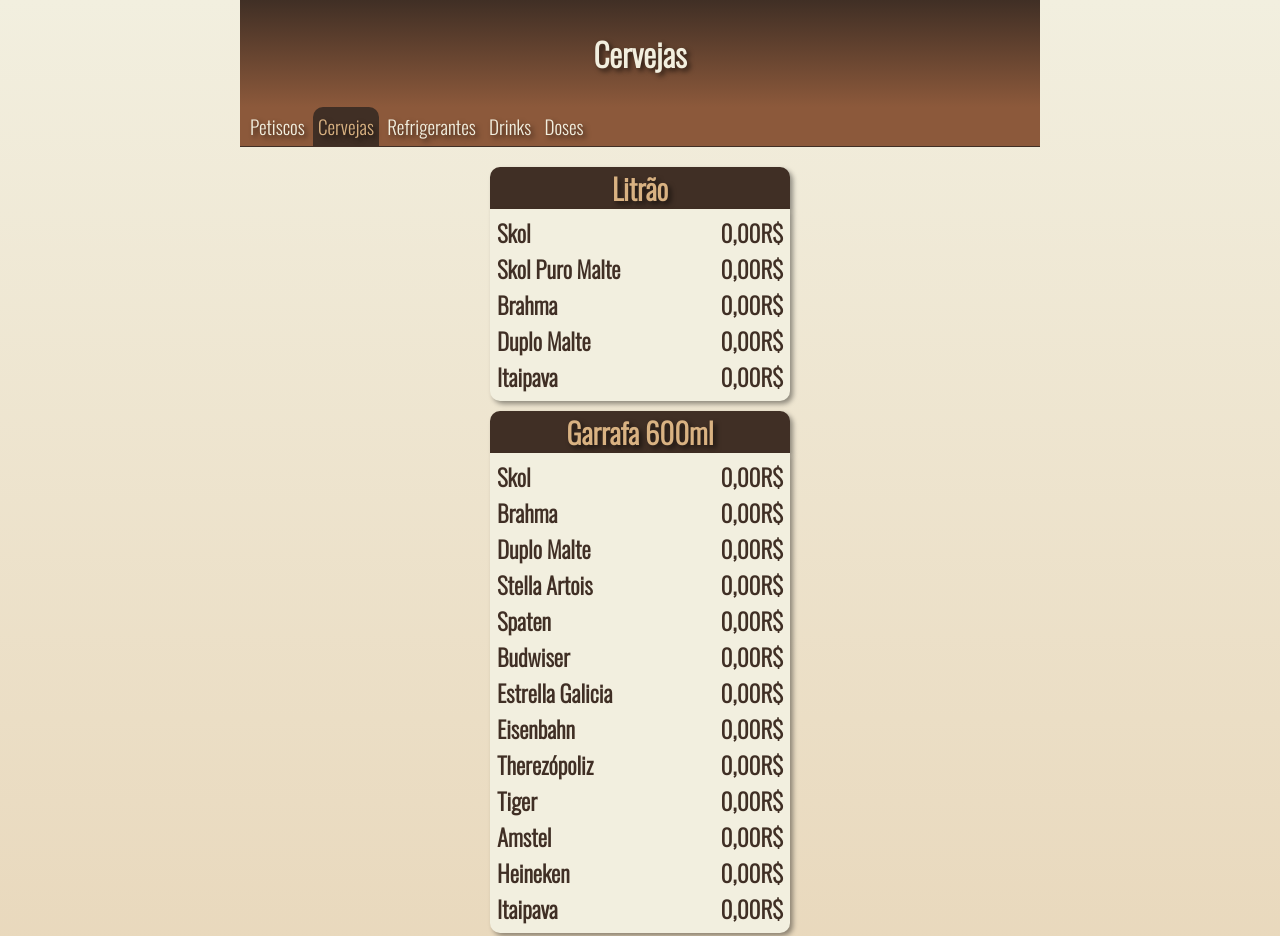
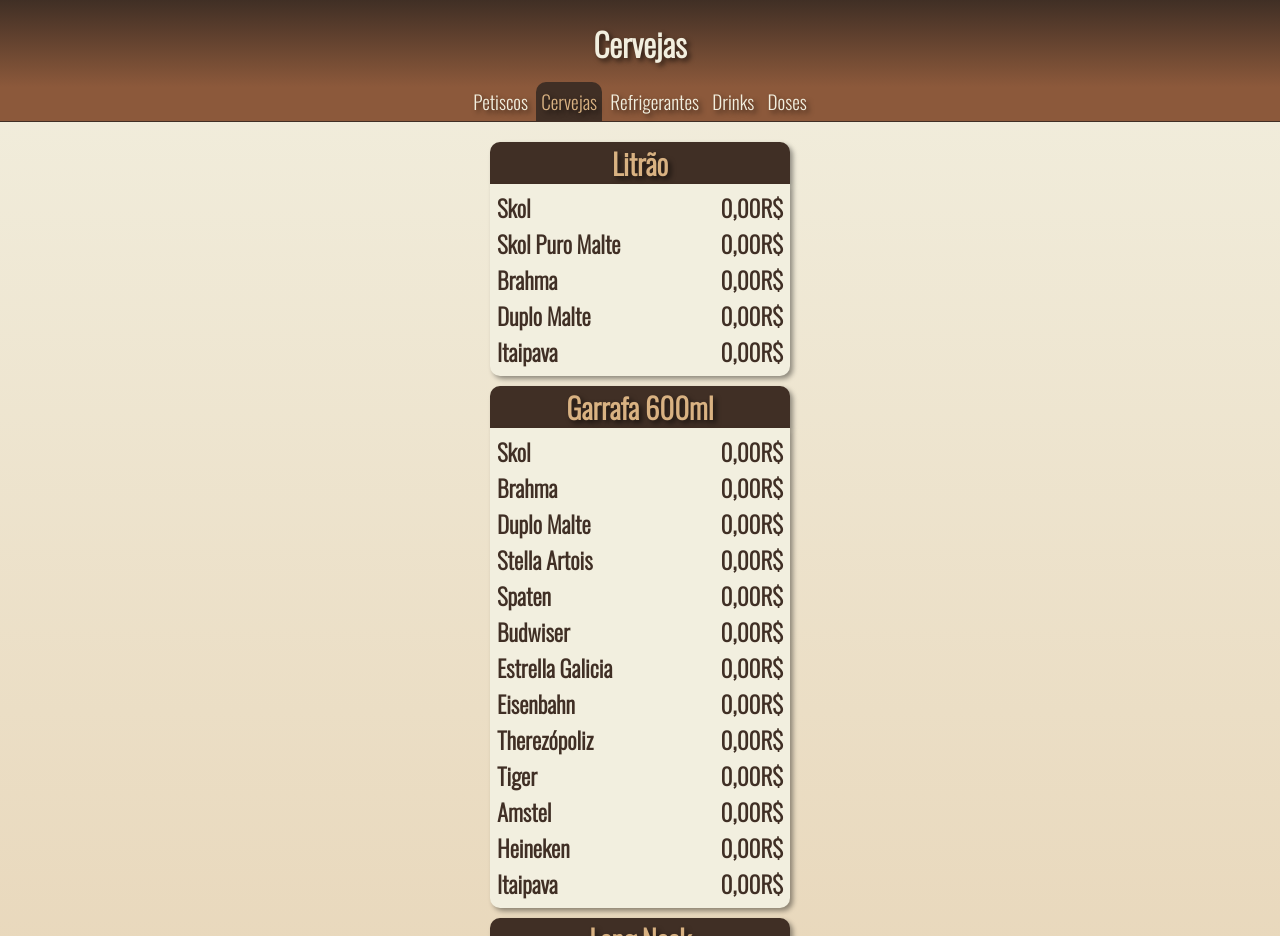
Before and after one commit to Moraiiz/cardapio-bar, a plain HTML site: page cervejas.html in a window 1280 px wide. Shown: the top 936 px of the page. Drawn offline with nearby package versions, Linux system fonts and the light colour scheme.

Commit message:
teste beta

```diff
--- a/style/style.css
+++ b/style/style.css
@@ -18,15 +18,11 @@
 body {
     background-image: linear-gradient(to bottom, var(--cor01), var(--cor02));
     font-family: 'Oswald', Arial, Helvetica, sans-serif;
-    margin: auto;
-    max-width: 800px;
-    min-width: 300px;
-
 }
 
 header {
     background-image: linear-gradient(to bottom, var(--cor05), var(--cor04));
-    padding: 30px;
+    padding: 20px;
 
 
 }
@@ -41,8 +37,8 @@ header h1 {
 
 nav {
     background-color: var(--cor04);
-    padding: 5px;
-    margin: auto;
+    text-align: center;
+    padding: 0px 5px 5px 5px;
     margin-bottom: 20px;
     border-bottom: solid 1px var(--cor05);
 }
@@ -50,7 +46,6 @@ nav {
 nav a{
     color: var(--cor01);
     padding: 5px 5px 5px 5px;
-    margin: auto;
     border-top-right-radius: 10px;
     border-top-left-radius: 10px;
     font-size: 1.2em;
@@ -90,6 +85,12 @@ nav a:hover {
     color: var(--cor02);
 }
 
+main {
+    max-width: 600px;
+    min-width: 300px;
+    margin: auto;
+}
+
 main div {
     margin: auto;
     margin-top: 50px;
@@ -117,7 +118,7 @@ main div p {
     text-shadow: 3px 3px 5px rgba(0, 0, 0, 0.600);
     margin: auto;
     margin-left: 135px;
-    margin-right: 30px;
+    margin-right: 15px;
     box-shadow: 3px 3px 5px rgba(0, 0, 0, 0.600);
     position: relative;
     bottom: 94px;
@@ -141,8 +142,8 @@ main a:hover img {
 table {
     background-color: var(--cor01);
     margin: auto;
+    margin-bottom: 10px;
     width: 300px;
-    margin-bottom: 10px;
     box-shadow: 3px 3px 5px rgba(0, 0, 0, 0.400);
     border-bottom-left-radius: 10px;
     border-bottom-right-radius: 10px;
```
